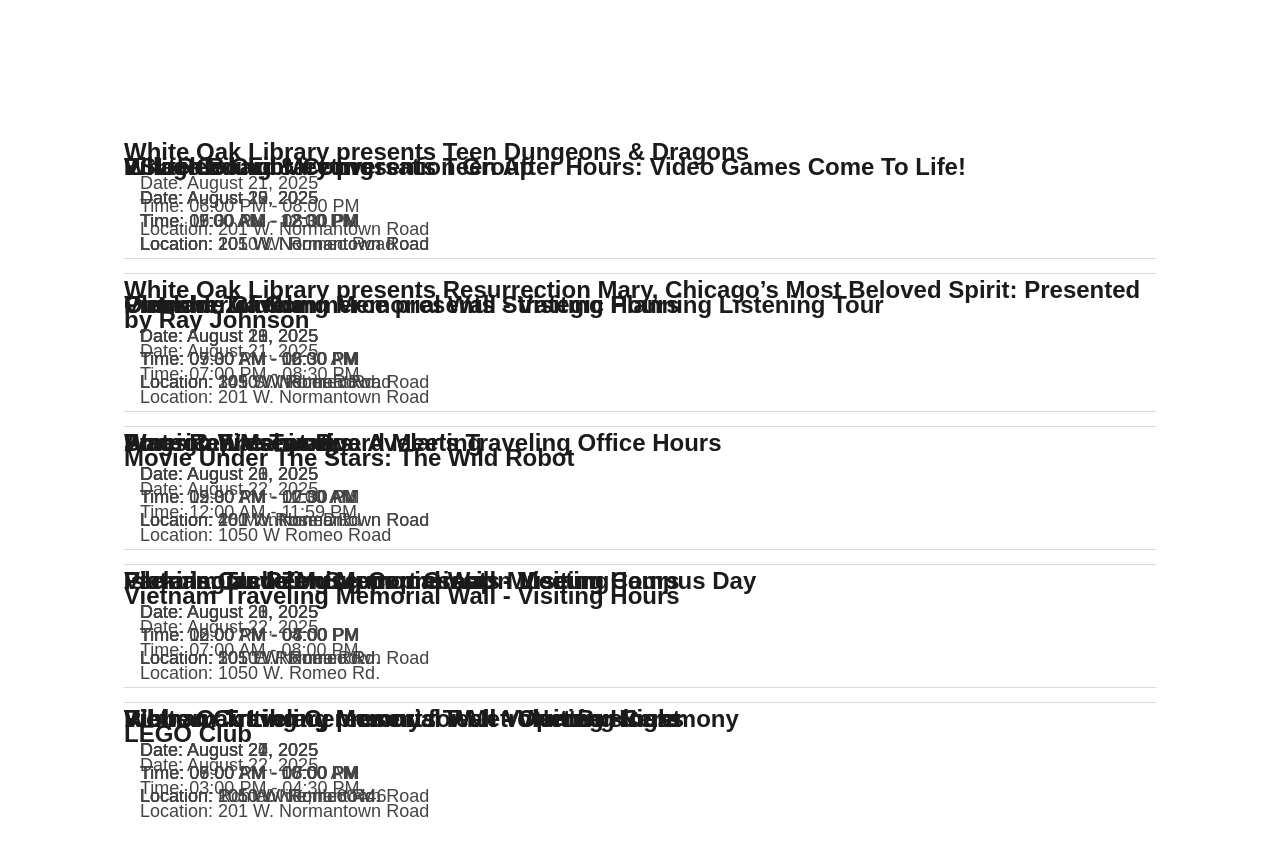
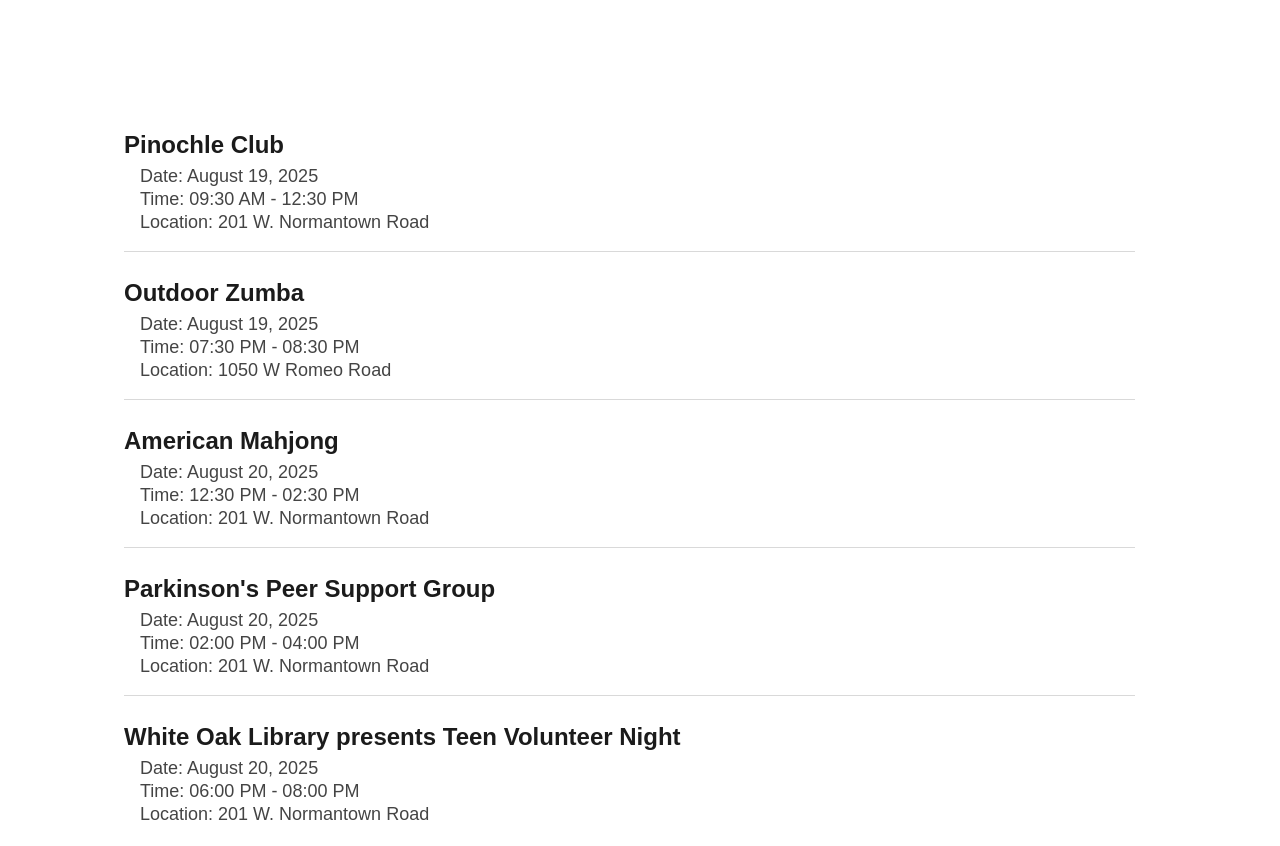
Before and after one commit to kmchale1974/romeoville-events-portrait-display, a plain HTML site: page index.html in a window 1280 px wide. Shown: the top 846 px of the page. Drawn offline with Linux system fonts and the light colour scheme.

Commit message:
Update style.css

```diff
--- a/style.css
+++ b/style.css
@@ -35,31 +35,34 @@ html, body {
   position: relative;
 }
 
+/* IMPORTANT: keep pages hidden by default */
 .page{
   display: none;
   position: absolute;
   inset: 0;
   padding: var(--pad);
+}
 
-  /* 👇 vertical + horizontal centering */
+/* Only the active page is shown + centered */
+.page.active{
   display: flex;
   flex-direction: column;
-  justify-content: center;
+  justify-content: center;   /* vertical centering */
   align-items: flex-start;
-}
-
-.page.active{
-  display: flex;
+  gap: 14px;                 /* spacing between events */
   animation: fadeIn var(--fade-ms) ease-in-out;
 }
 
 .event{
-  padding: 16px 0;
+  width: 100%;
+  max-width: 98%;            /* keep a little breathing room on the right */
+  padding: 12px 0 16px 0;
   border-bottom: var(--line) solid var(--rule);
-  width: 100%; /* ensure full width for wrapping */
+
+  /* wrap long words/URLs cleanly */
   word-wrap: break-word;
-  overflow-wrap: break-word; /* modern wrapping */
-  white-space: normal;       /* allow multi-line */
+  overflow-wrap: break-word;
+  white-space: normal;
 }
 
 .event:last-child{
@@ -77,7 +80,7 @@ html, body {
   font-size: var(--meta-size);
   margin: 2px 0;
   color: #444;
-  padding-left: 16px; /* slight indent */
+  padding-left: 16px; /* slight indent under the title */
   word-wrap: break-word;
   overflow-wrap: break-word;
   white-space: normal;
```
